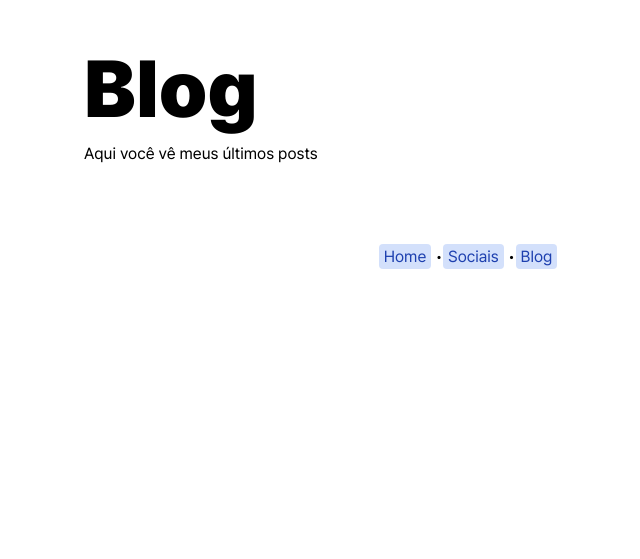
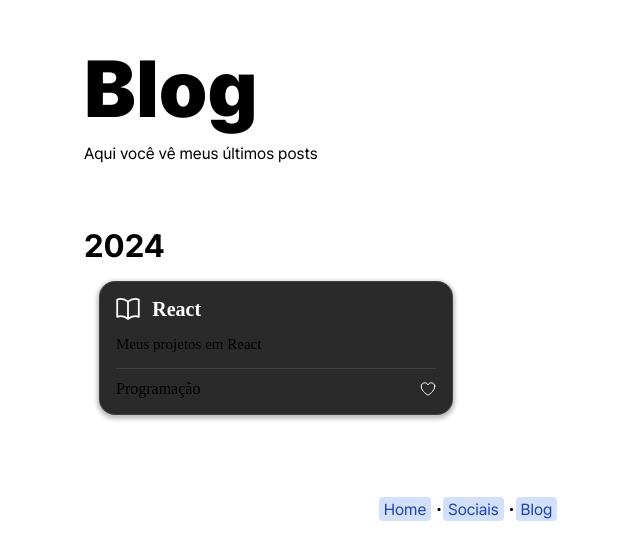
Before and after one commit to castelanlan/site, a React (Create React App) app: page /blog in a window 1280 px wide. Shown: the part 119-678 px from the top of the page, without its empty margins (172-812 px from the left). Built offline with nearby package versions, Linux system fonts and the light colour scheme; a web font is replaced by a local one.

Commit message:
Informações

```diff
--- a/src/App.css
+++ b/src/App.css
@@ -21,9 +21,9 @@
 
 html {
   background: #fff;
-  background-size: 400% 400% !important;
   scroll-behavior: smooth;
   animation: FundoAnimado 20s ease infinite;
+  background-size: 400% 400% !important;
 }
 
 body {
--- a/src/App.js
+++ b/src/App.js
@@ -23,7 +23,6 @@ function Main() {
         <Route path="/" element={<Hero />} exact />
         <Route path="/blog" element={<Blog />} exact />
         <Route path="/blog/:title" element={<Blog />} exact />
-        {/* <Route path="/blog/:title" element={<BlogContent />} exact /> */}
         <Route path="/sociais" element={<Sociais />} exact />
       </Routes>
     </div>
--- a/src/components/Cards.js
+++ b/src/components/Cards.js
@@ -15,6 +15,7 @@ function Card(props) {
     }
   };
   return (
+
     <div className="card" onClick={handleClick}>
       <div className="card-title">
         <img src={livro} alt="Ícone de coração" />
@@ -37,9 +38,9 @@ function Card(props) {
 function Cards() {
   return (
     <div className="card-wrapper">
-      <Card title="Título 1" desc="Descrição 1" assunto="Programação" link="/blog/titulo-1"/>
-      <Card title="Título 2" desc="Descrição 2" assunto="Programação" link="/blog/titulo-2"/>
-      <Card title="Título 3" desc="Descrição 3" assunto="Programação" link="/blog/titulo-3"/>
+      <Card title="React" desc="Meus projetos em React" assunto="Programação" link="/blog/react"/>
+      {/* <Card title="Título 2" desc="Descrição 2" assunto="Programação" link="/blog/titulo-2"/> */}
+      {/* <Card title="Título 3" desc="Descrição 3" assunto="Programação" link="/blog/titulo-3"/> */}
       {/* <div className="card">
           <div className="card-title">
             <img src={livro} alt="" />
--- a/src/components/Header.js
+++ b/src/components/Header.js
@@ -1,7 +1,7 @@
 import React from "react";
 import "./header.css"
 
-function BlogHeader(props) {
+function BlogHeading(props) {
   return (
     <div className="header">
       <h1>{props.children}</h1>
@@ -22,4 +22,4 @@ function Header(props) {
 }
 
 export default Header
-export { BlogHeader }
+export { BlogHeading }
--- a/src/components/Sociais.js
+++ b/src/components/Sociais.js
@@ -12,11 +12,11 @@ function Sociais() {
         </div>
       </Header>
       <div className="sociais-links">
+        <p><a className="link" href="mailto:gabriel@castelan.art.br">E-mail: gabriel@castelan.art.br</a></p>
+        <p><a className="link" href="https://github.com/castelanlan">Github /castelanlan</a></p>
+        <p><a className="link" href="https://www.behance.net/gabrielcastelan">Behance /gabrielcastelan</a></p>
         <p><a className="link" href="https://www.instagram.com/gabrielmcastelan/">Instagram @gabrielmcastelan</a></p>
         <p><a className="link" href="https://twitter.com/castelanches">Twitter @castelanches</a></p>
-        <p><a className="link" href="https://github.com/castelanlan">Github /castelanlan</a></p>
-        <p><a className="link" href="mailto:castelan@castelan.art.br">E-mail: castelan@castelan.art.br</a></p>
-        <p><a className="link" href="mailto:gabriel@castelan.art.br">E-mail: gabriel@castelan.art.br</a></p>
       </div>
     </div>
   );
--- a/src/components/blog/Blog.js
+++ b/src/components/blog/Blog.js
@@ -1,5 +1,6 @@
 import React from "react";
-import Header, { BlogHeader } from "../Header";
+import Header, { BlogHeading } from "../Header";
+import Card from "../Cards";
 import { useParams } from "react-router-dom";
 import { useState } from "react";
 import Markdown from "markdown-to-jsx";
@@ -16,24 +17,35 @@ function Blog() {
       <div className="blog">
         <Header title="Blog" />
         <p>Aqui você vê meus últimos posts</p>
+        <h1>2024</h1>
+        <div className="left">
+          <Card title="React" desc="Alguns projetos meus em React" assunto="Programação" link="/blog/react" />
+        </div>
       </div>
     );
-  } else if (title === "titulo-1") {
+  } else if (title === "react") {
     fetch(tecnologia).then(res => res.text()).then(text => setTexto(text));
 
-    return (<Markdown
+    return (
+      <div className="blog">
+        <Markdown
+          children={texto}
           options={{
             overrides: {
               h1: {
-                      component: BlogHeader,
+                component: BlogHeading,
+              },
+              h2: {
                 props: {
-                        className: 'header',
-                        title: 'Título'
+                  className: "blog-h2"
+                }
+              }
             },
-                    },
-                  },
-                }}
-    >{ texto }</Markdown>);
+          }
+          }
+        />
+      </div>
+    );
   } else if (title === 'titulo-2') {
     return (<><p>Título 2</p></>)
   } else if (title === 'titulo-3') {
@@ -42,7 +54,7 @@ function Blog() {
     console.log(title)
     return (<div className="blog">
       <Header title="404." />
-    <p>Parece que eu ainda não fiz um post sobre "{ title }".</p>
+      <p>Parece que eu ainda não fiz um post sobre "{title}".</p>
     </div>)
   }
 }
--- a/src/components/blog/blog.css
+++ b/src/components/blog/blog.css
@@ -1,3 +1,19 @@
 h1, h2, p {
     color: var(--color-text);
 }
+
+.blog > h1 {
+    margin-top: 2em;
+}
+
+.blog-h2 {
+    margin-bottom: 1.3em;
+}
+
+.blog div.left {
+    width: 50%;
+}
+
+.blog h3 {
+    margin: .8em 0 .5em 0;
+}
--- a/src/static/posts/tecnologia.md
+++ b/src/static/posts/tecnologia.md
@@ -1,6 +1,11 @@
-# Tecnologia
+# React
 
-## Post teste de tecnologia, isto deveria ser uma descrição ex amet voluptate adipisicing velit deserunt.
+## Desenvolvimento de projetos em React
 
-Aqui deveria ser o conteúdo do post, formatado em Markdown e depois conversão para jsx/html, não sei ainda.
-Laborum dolor reprehenderit sunt aute amet labore in minim excepteur nostrud non nisi magna. Fugiat dolore dolor incididunt enim officia ipsum officia reprehenderit laborum consectetur. Cillum aliqua aute ut laboris exercitation sit adipisicing mollit. Reprehenderit laboris anim enim labore fugiat aliqua do nostrud aliquip esse mollit est nostrud. Sint ut culpa elit aute consequat. Laboris et consequat ad ad excepteur anim aute elit ea adipisicing elit nostrud. Non reprehenderit ex velit incididunt irure enim in occaecat reprehenderit qui ullamco culpa.
+Dentre as milhões de frameworks de front-end, React é facilmente uma das minhas favoritas. Já criei alguns projetos com essa biblioteca, confira o meu <a href="https://github.com/castelanlan">github</a> para ver mais.<br />
+<h3>O que eu faço?</h3>
+
+Interfaces modernas e que funcionam em qualquer tela. <br />
+Páginas que rodam liso. <br />
+As melhores práticas de desenvolvimento React, pra tudo ficar top. <br />
+Uso de várias bibliotecas, mas não todas as 2.1 milhões do npm.
```
Also changed, not shown: 1 other file (tests, documents, lock files or other folders). Lines whose indentation alone changed are shown as unchanged.
